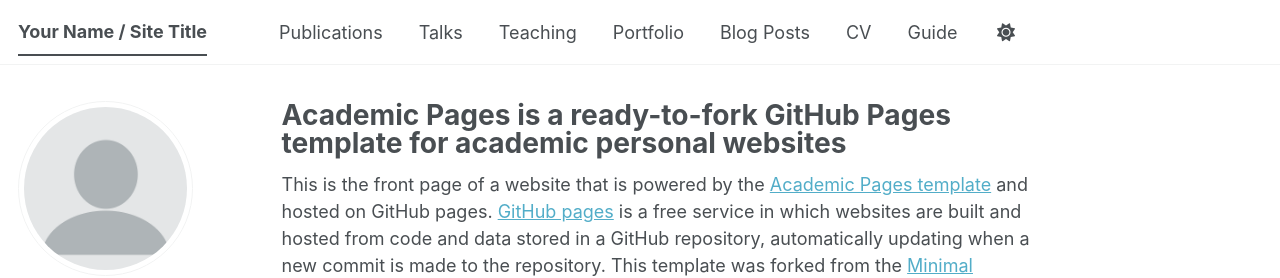
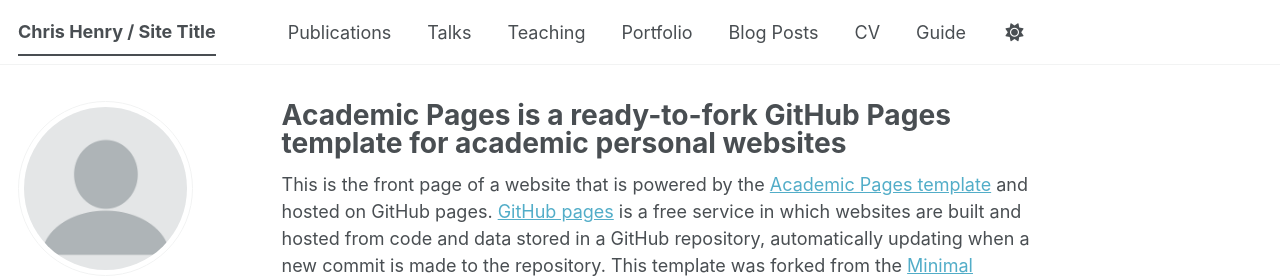
Before and after one commit to engrchrishenry/engrchrishenry.github.io, a Jekyll site: the page built from _pages/about.md, in a window 1280 px wide. Shown: the top 278 px of the page. Built offline with Jekyll 4.4.1, drawn with Linux system fonts in a browser that asks for light colours; some web fonts are replaced; a script bundle is joined from its source files by our own code; library files that are not in the unit come from our copies.

Commit message:
Minor updates and improvements

```diff
--- a/_config.yml
+++ b/_config.yml
@@ -9,7 +9,7 @@
 # Basic Site Settings
 locale                   : "en-US"
 site_theme               : "default" # The available themes options are "default", "air", "sunrise", "mint", "dirt" and "contrast"
-title                    : "Your Name / Site Title"
+title                    : "Chris Henry / Site Title"
 title_separator          : "-"
 name                     : &name "Your Name"
 description              : &description "Your Name's academic portfolio"   # Update this with a general description of your site, this is the default if not overridden by a page
```
